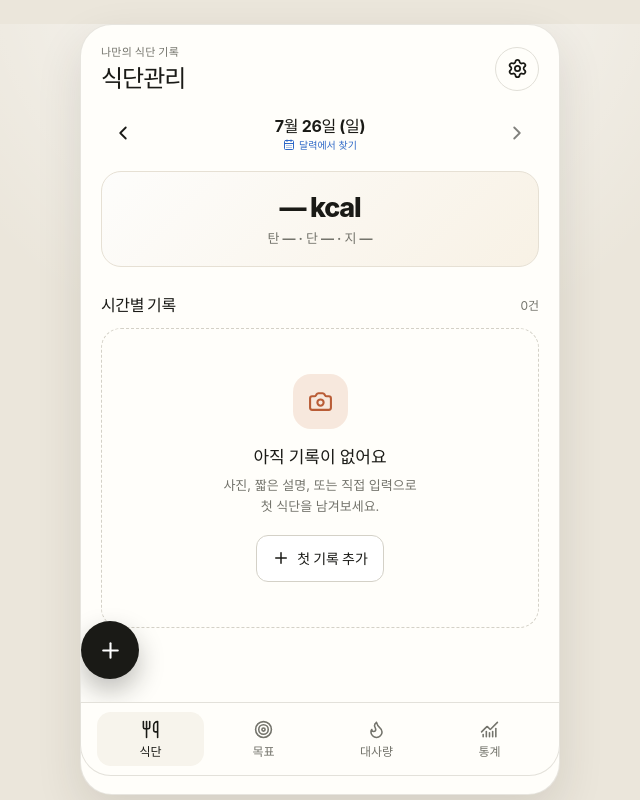
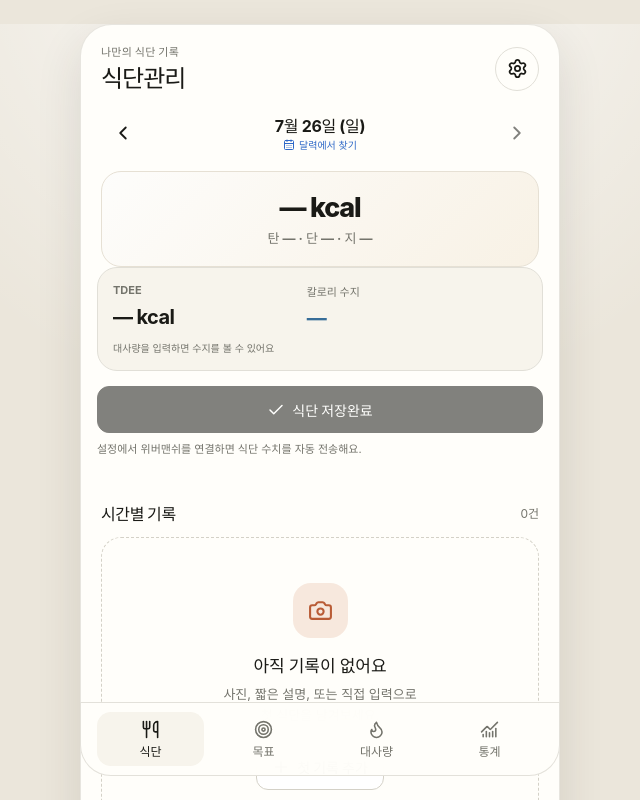
Before and after one commit to crhipse/diet-log, a React (Vite) app: page / in a window 1280 px wide. Shown: the top 800 px of the page, without its empty margins (320-960 px from the left). Built offline with nearby package versions, Linux system fonts and the light colour scheme.

Commit message:
Restore diet save completion sync and show daily energy balance

```diff
--- a/src/App.tsx
+++ b/src/App.tsx
@@ -11,7 +11,8 @@ import RecordEditorScreen, {
 } from "./screens/RecordEditorScreen";
 import SettingsScreen from "./screens/SettingsScreen";
 import StatisticsScreen from "./screens/StatisticsScreen";
-import { dailyEnergyBalances } from "./lib/energyBalance";
+import { completeIntake, dailyEnergyBalances } from "./lib/energyBalance";
+import { chronicleSync } from "./lib/chronicleSync";
 import { analyzeFoodRecord, testApiKey } from "./lib/ai";
 import {
   db,
@@ -269,6 +270,18 @@ export default function App() {
 
   const energyPoints = useMemo(() => settings ? dailyEnergyBalances(records, metabolismEntries,
     effectiveCompletions, settings.dayStartHour, todayDay) : [], [records, metabolismEntries, effectiveCompletions, settings, todayDay]);
+
+  const selectedCompletion = effectiveCompletions.find((item) => item.id === selectedDay);
+  const homeEnergy = useMemo(() => {
+    const entry = selectedMetabolismEntry;
+    let tdeeKcal = entry?.metabolismComplete ? entry.tdeeSnapshot?.kcal : undefined;
+    if (tdeeKcal === undefined && entry && metabolismProfile) {
+      try { tdeeKcal = estimateDailyEnergy(metabolismProfile, entry).tdeeKcal; } catch { /* Draft lacks required data. */ }
+    }
+    const intake = completeIntake(dayRecords);
+    return { tdeeKcal, balanceKcal: tdeeKcal !== undefined && intake !== null ? intake - tdeeKcal : undefined,
+      confirmed: Boolean(selectedCompletion?.dietComplete && entry?.metabolismComplete && entry.tdeeSnapshot && intake !== null) };
+  }, [selectedMetabolismEntry, metabolismProfile, dayRecords, selectedCompletion?.dietComplete]);
 
   const intakeByDate = useMemo(() => {
     if (!settings) return {};
@@ -789,8 +802,10 @@ export default function App() {
     setBusy(true);
     try {
       await setDietCompletion(selectedDay, complete);
-      await reloadMetabolism();
-      notify(complete ? "식단 기록을 완료했어요." : "식단 완료 표시를 취소했어요.");
+      // Updating food completion must not replace an unsaved activity draft.
+      setCompletions(await listDailyCompletions());
+      notify(complete ? "식단 저장완료. 아래에서 위버맨쉬 연동 상태를 확인해주세요." : "식단 완료 표시를 취소했어요.");
+      void chronicleSync.flush();
     } catch (error) { notify(errorMessage(error, "완료 상태를 저장하지 못했습니다."), "error"); }
     finally { setBusy(false); }
   };
@@ -934,6 +949,10 @@ export default function App() {
           onAddRecord={() => void openEditor()}
           onOpenRecord={(recordId) => setScreen({ name: "detail", recordId })}
           dietComplete={effectiveCompletions.some((item) => item.id === selectedDay && item.dietComplete)}
+          dietManuallyComplete={Boolean(selectedCompletion?.dietComplete && !selectedCompletion.automatic)}
+          tdeeKcal={homeEnergy.tdeeKcal}
+          balanceKcal={homeEnergy.balanceKcal}
+          energyConfirmed={homeEnergy.confirmed}
           isBusy={busy}
           onCompleteDiet={(complete) => void completeDiet(complete)}
         />
@@ -972,6 +991,9 @@ export default function App() {
           profile={metabolismProfile}
           entry={selectedMetabolismEntry}
           automaticDietComplete={effectiveCompletions.some((item) => item.id === selectedDay && item.dietComplete && item.automatic)}
+          dietComplete={Boolean(selectedCompletion?.dietComplete)}
+          dietManuallyComplete={Boolean(selectedCompletion?.dietComplete && !selectedCompletion.automatic)}
+          onCompleteDiet={(complete) => void completeDiet(complete)}
           history={learningEntries}
           intakeByDate={intakeByDate}
           isBusy={busy}
--- /dev/null
+++ b/src/components/DietSaveCompletion.tsx
@@ -0,0 +1,28 @@
+import { useSyncExternalStore } from "react";
+import { Check, RefreshCw } from "lucide-react";
+import { chronicleSync } from "../lib/chronicleSync";
+import { chronicleStatusText } from "./ChronicleSyncCard";
+
+export default function DietSaveCompletion({ complete, manual, disabled, onComplete, onCancel }: {
+  complete: boolean; manual: boolean; disabled?: boolean;
+  onComplete: () => void; onCancel: () => void;
+}) {
+  const sync = useSyncExternalStore(chronicleSync.subscribe, chronicleSync.getStatus, chronicleSync.getStatus);
+  const syncing = sync.phase === "pending" || sync.phase === "syncing";
+  const text = sync.phase === "disconnected"
+    ? "설정에서 위버맨쉬를 연결하면 식단 수치를 자동 전송해요."
+    : sync.connected && sync.phase === "synced" && !sync.needsReview
+      ? "위버맨쉬 전송 완료" : chronicleStatusText(sync);
+  return <section className="diet-save-completion" aria-label="식단 저장완료 및 연동">
+    <div className="diet-save-completion__actions">
+      <button className="primary-button" type="button" disabled={disabled} onClick={onComplete}>
+        <Check size={18} aria-hidden="true" />식단 저장완료
+      </button>
+      {complete && <button className="text-button text-button--muted" type="button" disabled={disabled} onClick={onCancel}>완료 취소</button>}
+    </div>
+    {complete && <small>{manual ? "직접 완료됨" : "자동 완료됨 · 저장완료 버튼으로 직접 확정할 수 있어요"}</small>}
+    <p className="diet-save-completion__sync" role="status" aria-live="polite">
+      {syncing && <RefreshCw size={13} className="spin" aria-hidden="true" />}{text}
+    </p>
+  </section>;
+}
--- a/src/lib/chronicleProjection.ts
+++ b/src/lib/chronicleProjection.ts
@@ -1,10 +1,10 @@
-import type { AppSettings, DailyMetabolismEntry, FoodRecord, Nutrients } from "../types";
+import type { AppSettings, DailyCompletion, DailyMetabolismEntry, FoodRecord, Nutrients } from "../types";
 
 const nutrientKeys = ["energyKcal", "carbsG", "proteinG", "fatG", "sugarG", "sodiumMg", "fiberG", "saturatedFatG"] as const;
 const byId = <T extends { id: string }>(a: T, b: T) => a.id.localeCompare(b.id, "en");
 
 /** Explicit allowlist: source backups, photos and AI inputs never enter the sync queue. */
-export function projectDietSnapshot(records: FoodRecord[], settings: AppSettings, entries: DailyMetabolismEntry[], exportedAt = new Date().toISOString()) {
+export function projectDietSnapshot(records: FoodRecord[], settings: AppSettings, entries: DailyMetabolismEntry[], exportedAt = new Date().toISOString(), completions: DailyCompletion[] = []) {
   return {
     app: "식단관리" as const,
     schemaVersion: 2 as const,
@@ -38,13 +38,18 @@ export function projectDietSnapshot(records: FoodRecord[], settings: AppSettings
         nutrients: Object.fromEntries(nutrientKeys.map(key => [key, food.nutrients[key] ?? null])) as unknown as Nutrients
       })).sort(byId)
     })).sort(byId),
-    metabolismEntries: entries.map(entry => ({
+    // In-progress weight=0 is not a measurement and would invalidate the entire
+    // server snapshot. Food-only confirmation travels separately, without a fake weight.
+    metabolismEntries: entries.filter(entry => Number.isFinite(entry.weightKg) && entry.weightKg > 0).map(entry => ({
       id: entry.id,
       date: entry.date,
       weightKg: entry.weightKg,
       // Server applies its clock to automatic closure; keep manual intent unchanged.
       dietComplete: entry.dietComplete && !entry.dietCompletedAutomatically,
       updatedAt: entry.updatedAt
+    })).sort(byId),
+    dailyCompletions: completions.filter(completion => !completion.automatic).map(completion => ({
+      id: completion.id, dietComplete: completion.dietComplete, updatedAt: completion.updatedAt
     })).sort(byId)
   };
 }
@@ -56,7 +61,8 @@ export async function dietSnapshotDigest(payload: DietSyncPayload): Promise<stri
   const identity = {
     settings: payload.settings,
     records: payload.records.map(({ updatedAt: _updatedAt, ...record }) => record),
-    metabolismEntries: payload.metabolismEntries.map(({ updatedAt: _updatedAt, ...entry }) => entry)
+    metabolismEntries: payload.metabolismEntries.map(({ updatedAt: _updatedAt, ...entry }) => entry),
+    dailyCompletions: payload.dailyCompletions.map(({ updatedAt: _updatedAt, ...completion }) => completion)
   };
   const digest = await crypto.subtle.digest("SHA-256", new TextEncoder().encode(JSON.stringify(identity)));
   return Array.from(new Uint8Array(digest), byte => byte.toString(16).padStart(2, "0")).join("");
--- a/src/lib/chronicleSync.ts
+++ b/src/lib/chronicleSync.ts
@@ -57,8 +57,8 @@ export class ChronicleSyncClient {
     // Observe committed source changes, including backup replacement and goal/weight history.
     // The outbox is deliberately absent from this query, preventing an update loop.
     const sourceSubscription = liveQuery(() => this.database.transaction("r",
-      [this.database.records, this.database.settings, this.database.dailyMetabolismEntries],
-      () => Promise.all([this.database.records.toArray(), this.database.settings.get("app"), this.database.dailyMetabolismEntries.toArray()])
+      [this.database.records, this.database.settings, this.database.dailyMetabolismEntries, this.database.dailyCompletions],
+      () => Promise.all([this.database.records.toArray(), this.database.settings.get("app"), this.database.dailyMetabolismEntries.toArray(), this.database.dailyCompletions.toArray()])
     )).subscribe({ next: () => this.schedule(this.debounceMs), error: () => this.publishStorageError() });
     const resume = () => { if (document.visibilityState !== "hidden") this.schedule(0); };
     window.addEventListener("online", resume);
@@ -111,13 +111,13 @@ export class ChronicleSyncClient {
    * IndexedDB serialization prevents two tabs assigning different bodies to one revision.
    */
   async refresh(): Promise<void> {
-    await this.database.transaction("rw", [this.database.records, this.database.settings, this.database.dailyMetabolismEntries, this.database.chronicleSync], async () => {
+    await this.database.transaction("rw", [this.database.records, this.database.settings, this.database.dailyMetabolismEntries, this.database.dailyCompletions, this.database.chronicleSync], async () => {
       const state = await this.database.chronicleSync.get("chronicle");
       if (!state?.token) return;
-      const [records, settings, entries] = await Promise.all([
-        this.database.records.toArray(), this.database.settings.get("app"), this.database.dailyMetabolismEntries.toArray()
+      const [records, settings, entries, completions] = await Promise.all([
+        this.database.records.toArray(), this.database.settings.get("app"), this.database.dailyMetabolismEntries.toArray(), this.database.dailyCompletions.toArray()
       ]);
-      const payload = projectDietSnapshot(records, settings ?? DEFAULT_SETTINGS, entries, this.now());
+      const payload = projectDietSnapshot(records, settings ?? DEFAULT_SETTINGS, entries, this.now(), completions);
       const digest = await Dexie.waitFor(dietSnapshotDigest(payload));
       let changed = false;
       if (state.pending && state.rejectedDigest === state.pending.digest && digest !== state.rejectedDigest) {
--- a/src/screens/HomeScreen.tsx
+++ b/src/screens/HomeScreen.tsx
@@ -10,6 +10,7 @@ import {
 } from "lucide-react";
 import { useState } from "react";
 import CalendarSheet from "../components/CalendarSheet";
+import DietSaveCompletion from "../components/DietSaveCompletion";
 import {
   formatKcal,
   formatMacroLine,
@@ -34,6 +35,10 @@ interface HomeScreenProps {
   onAddRecord: () => void;
   onOpenRecord: (id: string) => void;
   dietComplete?: boolean;
+  dietManuallyComplete?: boolean;
+  tdeeKcal?: number;
+  balanceKcal?: number;
+  energyConfirmed?: boolean;
   isBusy?: boolean;
   onCompleteDiet?: (complete: boolean) => void;
 }
@@ -55,6 +60,10 @@ export default function HomeScreen({
   onAddRecord,
   onOpenRecord,
   dietComplete = false,
+  dietManuallyComplete = false,
+  tdeeKcal,
+  balanceKcal,
+  energyConfirmed = false,
   isBusy = false,
   onCompleteDiet
 }: HomeScreenProps) {
@@ -121,11 +130,17 @@ export default function HomeScreen({
         <p>{formatMacroLine(totals)}</p>
       </section>
 
-      {onCompleteDiet && records.length > 0 && <div className="diet-completion">
-        <button type="button" className={dietComplete ? "secondary-button" : "primary-button"}
-          disabled={isBusy} onClick={() => onCompleteDiet(!dietComplete)}>
-          {dietComplete ? "식단 완료됨 · 완료 취소" : "식단 기록 완료"}
-        </button>
+      <section className="home-energy" aria-label="선택 날짜의 TDEE와 칼로리 수지">
+        <div><span>TDEE</span><strong>{formatKcal(tdeeKcal)}</strong></div>
+        <div><span>칼로리 수지</span><strong className={balanceKcal !== undefined && balanceKcal > 0 ? "energy-surplus" : "energy-deficit"}>
+          {balanceKcal === undefined ? "—" : balanceKcal === 0 ? "균형 0 kcal" : `${balanceKcal > 0 ? "흑자" : "적자"} ${Math.round(Math.abs(balanceKcal)).toLocaleString("ko-KR")} kcal`}
+        </strong></div>
+        <small>{energyConfirmed ? "완료 기록 기준" : tdeeKcal === undefined ? "대사량을 입력하면 수지를 볼 수 있어요" : "입력 중 · 현재 기록한 섭취량 기준"}</small>
+      </section>
+
+      {onCompleteDiet && <div className="diet-completion">
+        <DietSaveCompletion complete={dietComplete} manual={dietManuallyComplete} disabled={isBusy || records.length === 0}
+          onComplete={() => onCompleteDiet(true)} onCancel={() => onCompleteDiet(false)} />
       </div>}
 
       <section className="timeline" aria-labelledby="timeline-title">
--- a/src/screens/MetabolismScreen.tsx
+++ b/src/screens/MetabolismScreen.tsx
@@ -19,6 +19,7 @@ import {
 } from "lucide-react";
 import { useEffect, useMemo, useState } from "react";
 import CalendarSheet from "../components/CalendarSheet";
+import DietSaveCompletion from "../components/DietSaveCompletion";
 import {
   calculateBmr,
   calculateSimpleTdee,
@@ -52,6 +53,9 @@ interface MetabolismScreenProps {
   profile: MetabolismProfile | null;
   entry: DailyMetabolismEntry | null;
   automaticDietComplete?: boolean;
+  dietComplete?: boolean;
+  dietManuallyComplete?: boolean;
+  onCompleteDiet?: (complete: boolean) => void;
   history: DailyMetabolismEntry[];
   intakeByDate: Readonly<Record<string, number>>;
   isBusy?: boolean;
@@ -235,6 +239,9 @@ export default function MetabolismScreen({
   profile,
   entry,
   automaticDietComplete = false,
+  dietComplete = false,
+  dietManuallyComplete = false,
+  onCompleteDiet,
   history,
   intakeByDate,
   isBusy = false,
@@ -628,6 +635,9 @@ export default function MetabolismScreen({
           <button className="primary-button" type="button" disabled={isBusy || !dailyEstimate || !summaryEstimate}
             onClick={() => void saveEntryDraft(true)}>대사량 기록 완료</button>
         </div>
+        {onCompleteDiet && <DietSaveCompletion complete={dietComplete} manual={dietManuallyComplete}
+          disabled={isBusy || !dietRecordDays.includes(selectedDay)}
+          onComplete={() => onCompleteDiet(true)} onCancel={() => onCompleteDiet(false)} />}
       </div>
 
       {calendarOpen && (
--- a/src/styles.css
+++ b/src/styles.css
@@ -1584,6 +1584,16 @@ p {
 }
 .diet-completion { padding: 0 16px 18px; }
 .diet-completion > button { width: 100%; }
+.home-energy { display: grid; grid-template-columns: 1fr 1.2fr; gap: 10px; margin: 0 16px 15px; padding: 15px; border: 1px solid var(--line); border-radius: var(--radius-lg); background: var(--surface-soft); }
+.home-energy > div { display: grid; gap: 7px; min-width: 0; }
+.home-energy > div > span { color: var(--muted); font-size: 11px; font-weight: 700; }
+.home-energy strong { font-size: clamp(16px, 4.4vw, 20px); letter-spacing: -.03em; }
+.home-energy > small { grid-column: 1 / -1; font-size: 10px; color: var(--muted); }
+.diet-save-completion { display: grid; gap: 8px; }
+.diet-save-completion__actions { display: flex; align-items: center; gap: 8px; }
+.diet-save-completion__actions .primary-button { flex: 1; }
+.diet-save-completion > small { color: var(--muted); font-size: 11px; }
+.diet-save-completion__sync { display: flex; align-items: center; gap: 5px; color: var(--muted); font-size: 11px; line-height: 1.5; }
 /* Optional Chronicle sync lives in settings; it never overlays food entry. */
 .chronicle-sync-card__connect { display: grid; gap: 10px; }
 .chronicle-sync-card .field-hint { margin: 10px 0; font-size: 12px; line-height: 1.6; color: var(--text-muted, #6d7167); }
```
Also changed, not shown: 3 other files (tests, documents, lock files or other folders).
